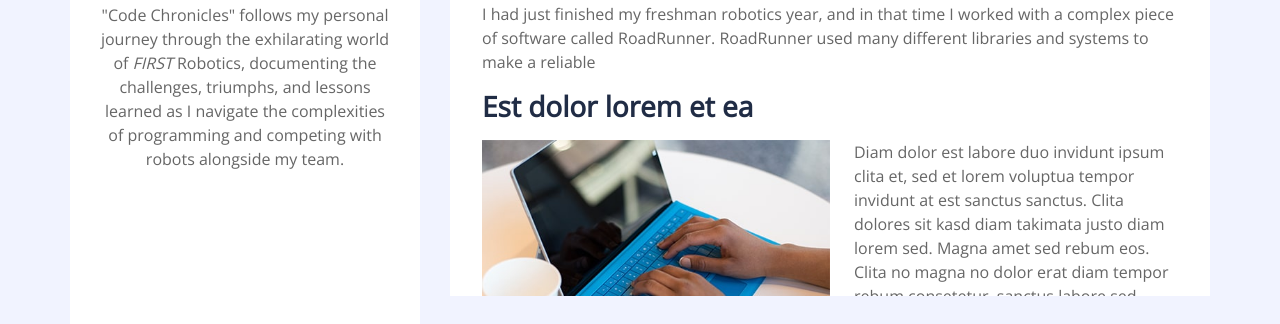
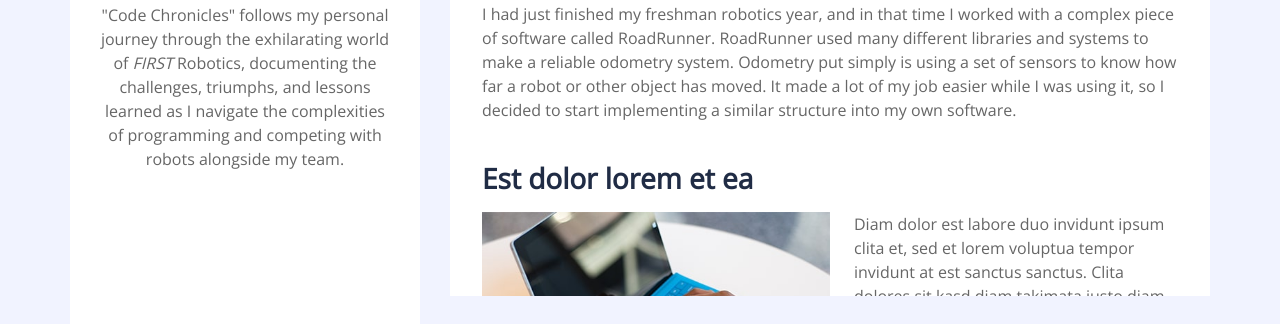
Before and after one commit to AlphaRant9/BlogWebsite, a plain HTML site: page posts/entry-one.html in a window 1280 px wide. Shown: the part 474-798 px from the top of the page. Drawn offline with nearby package versions, Linux system fonts and the light colour scheme.

Commit message:
started work on entry-one.html's content

```diff
--- a/posts/entry-one.html
+++ b/posts/entry-one.html
@@ -2,7 +2,7 @@
 <html lang="en">
     <head>
         <meta charset="utf-8">
-        <title>Bot Chronicles: Navigating the World of FIRST Robotics</title>
+        <title>Initial Building - Bot Chronicles</title>
         <meta content="width=device-width, initial-scale=1.0" name="viewport">
         <meta content="Free Website Template" name="keywords">
         <meta content="Free Website Template" name="description">
@@ -85,7 +85,11 @@
                         <h2 class="mb-3 font-weight-bold">The Start</h2>
                         <p>I had just finished my freshman robotics year, and in that time I worked with a complex
                         piece of software called RoadRunner. RoadRunner used many different libraries and systems
-                        to make a reliable </p>
+                        to make a reliable odometry system. Odometry put simply is using a set of sensors to know how
+                        far a robot or other object has moved. It made a lot of my job easier while I was using it,
+                        so I decided to start implementing a similar structure into my own software.
+                        <br><br>
+                        </p>
                         <h3 class="mb-3 font-weight-bold">Est dolor lorem et ea</h3>
                         <img class="w-50 float-left mr-4 mb-3" src="../img/blog-1.jpg" alt="Image">
                         <p>Diam dolor est labore duo invidunt ipsum clita et, sed et lorem voluptua tempor invidunt at est sanctus sanctus. Clita dolores sit kasd diam takimata justo diam lorem sed. Magna amet sed rebum eos. Clita no magna no dolor erat diam tempor rebum consetetur, sanctus labore sed nonumy diam lorem amet eirmod. No at tempor sea diam kasd, takimata ea nonumy elitr sadipscing gubergren erat. Gubergren at lorem invidunt sadipscing rebum sit amet ut ut, voluptua diam dolores at sadipscing stet. Clita dolor amet dolor ipsum vero ea ea eos. Invidunt sed diam dolores takimata dolor dolore dolore sit. Sit ipsum erat amet lorem et, magna sea at sed et eos. Accusam eirmod kasd lorem clita sanctus ut consetetur et. Et duo tempor sea kasd clita ipsum et. Takimata kasd diam justo est eos erat aliquyam et ut. Ea sed sadipscing no justo et eos labore, gubergren ipsum magna dolor lorem dolore, elitr aliquyam takimata sea kasd dolores diam, amet et est accusam labore eirmod vero et voluptua. Amet labore clita duo et no. Rebum voluptua magna eos magna, justo gubergren labore sit voluptua eos. Dolores et no stet magna et gubergren amet dolor sit, lorem dolore est vero et.</p>
```
